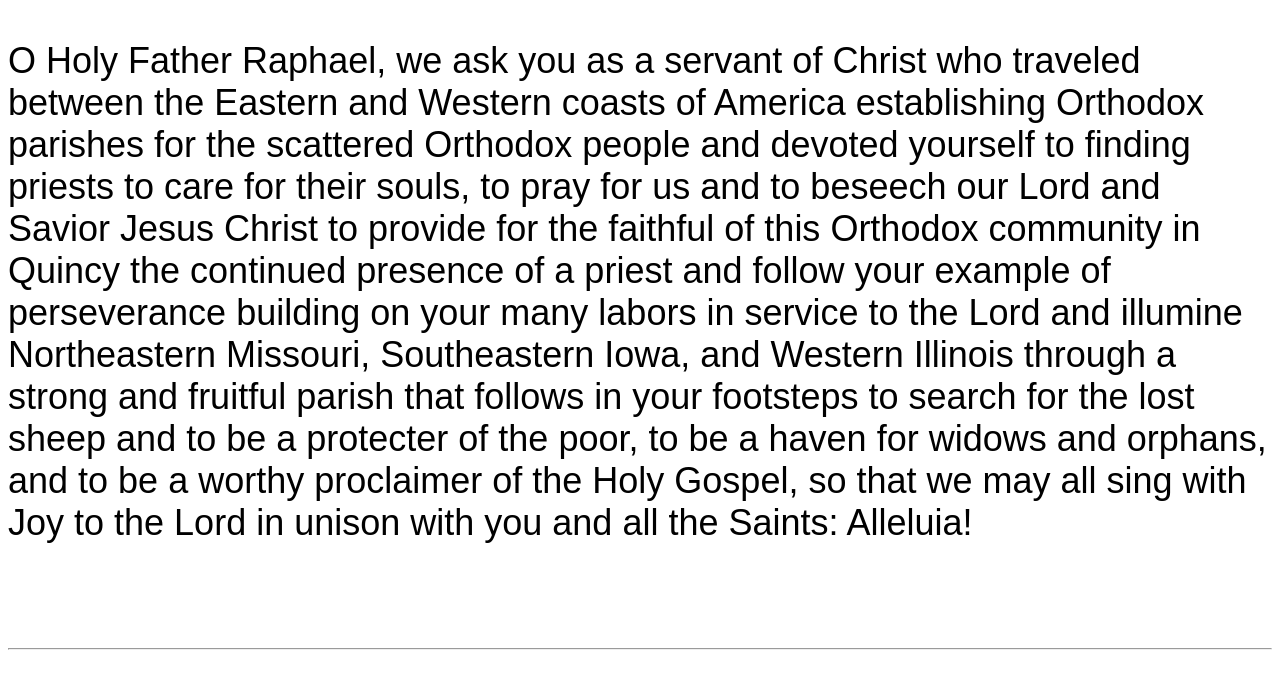
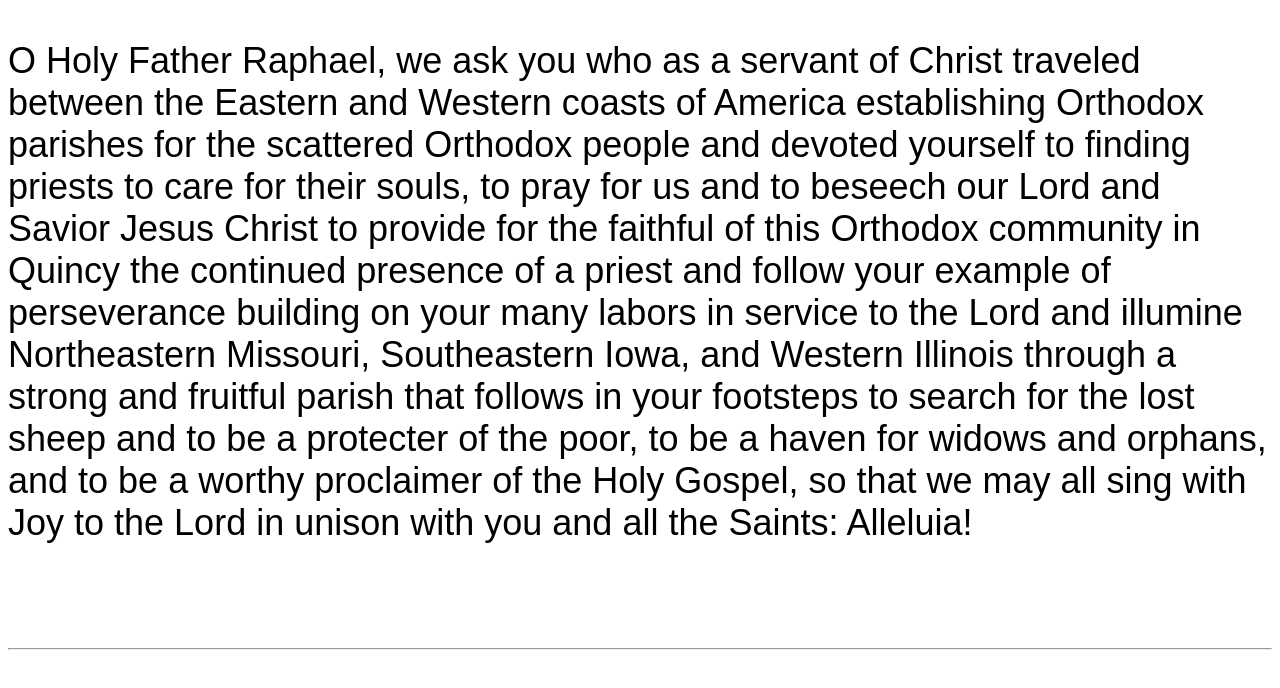
Before and after one commit to ddssite/prayers, a plain HTML site: page Prayer Specific to St Raphael for Quincy Parish.html in a window 1280 px wide. Shown: the part 94-782 px from the top of the page. Drawn offline with Linux system fonts and the light colour scheme.

Commit message:
Revise prayer text and HTML structure
Updated the prayer text for clarity and formatting.

```diff
--- a/Prayer Specific to St Raphael for Quincy Parish.html
+++ b/Prayer Specific to St Raphael for Quincy Parish.html
@@ -21,7 +21,7 @@ p {
 <b>Specific Prayer to St. Raphael for Quincy Parish</b>
 <br>
 <br>
-O Holy Father Raphael, we ask you as a servant of Christ who traveled between the Eastern and Western coasts of America establishing Orthodox parishes for the scattered Orthodox people and devoted yourself to finding priests to care for their souls, to pray for us and to beseech our Lord and Savior Jesus Christ to provide for the faithful of this Orthodox community in Quincy the continued presence of a priest and follow your example of perseverance building on your many labors in service to the Lord and illumine Northeastern Missouri, Southeastern Iowa, and Western Illinois through a strong and fruitful parish that follows in your footsteps to search for the lost sheep and to be a protecter of the poor, to be a haven for widows and orphans, and to be a worthy proclaimer of the Holy Gospel, so that we may all sing with Joy to the Lord in unison with you and all the Saints: Alleluia!
+O Holy Father Raphael, we ask you who as a servant of Christ traveled between the Eastern and Western coasts of America establishing Orthodox parishes for the scattered Orthodox people and devoted yourself to finding priests to care for their souls, to pray for us and to beseech our Lord and Savior Jesus Christ to provide for the faithful of this Orthodox community in Quincy the continued presence of a priest and follow your example of perseverance building on your many labors in service to the Lord and illumine Northeastern Missouri, Southeastern Iowa, and Western Illinois through a strong and fruitful parish that follows in your footsteps to search for the lost sheep and to be a protecter of the poor, to be a haven for widows and orphans, and to be a worthy proclaimer of the Holy Gospel, so that we may all sing with Joy to the Lord in unison with you and all the Saints: Alleluia!
 <br>
 
 
```
